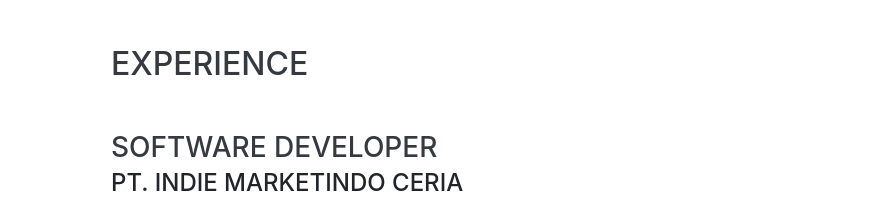
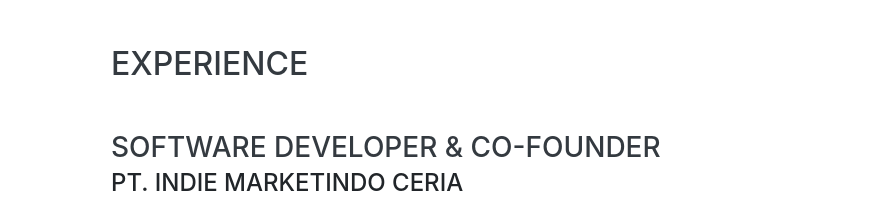
Before and after one commit to ariemeow/ariemeow.github.io, a website with bundled scripts: page index.html in a window 1280 px wide. Shown: the part 804-1018 px from the top of the page, 209-1082 px from the left. Built offline with nearby package versions, Linux system fonts and the light colour scheme; a web font is replaced by a local one.

Commit message:
change job title

```diff
--- a/index.html
+++ b/index.html
@@ -90,7 +90,7 @@
 
         <div class="resume-item d-flex flex-column flex-md-row justify-content-between mb-5">
           <div class="resume-content">
-            <h3 class="mb-0">Software Developer</h3>
+            <h3 class="mb-0">Software Developer & Co-Founder</h3>
             <div class="subheading mb-3">PT. Indie Marketindo Ceria</div>
             <p>Bring out a Retail Solution for public with integrated platform such as Marketplace, Point of Sales, ERP, etc. Designing the system from scratch as market needs, it's become a good challenge for me. Tech Stack i used here is :</p>
             <ul>
```
